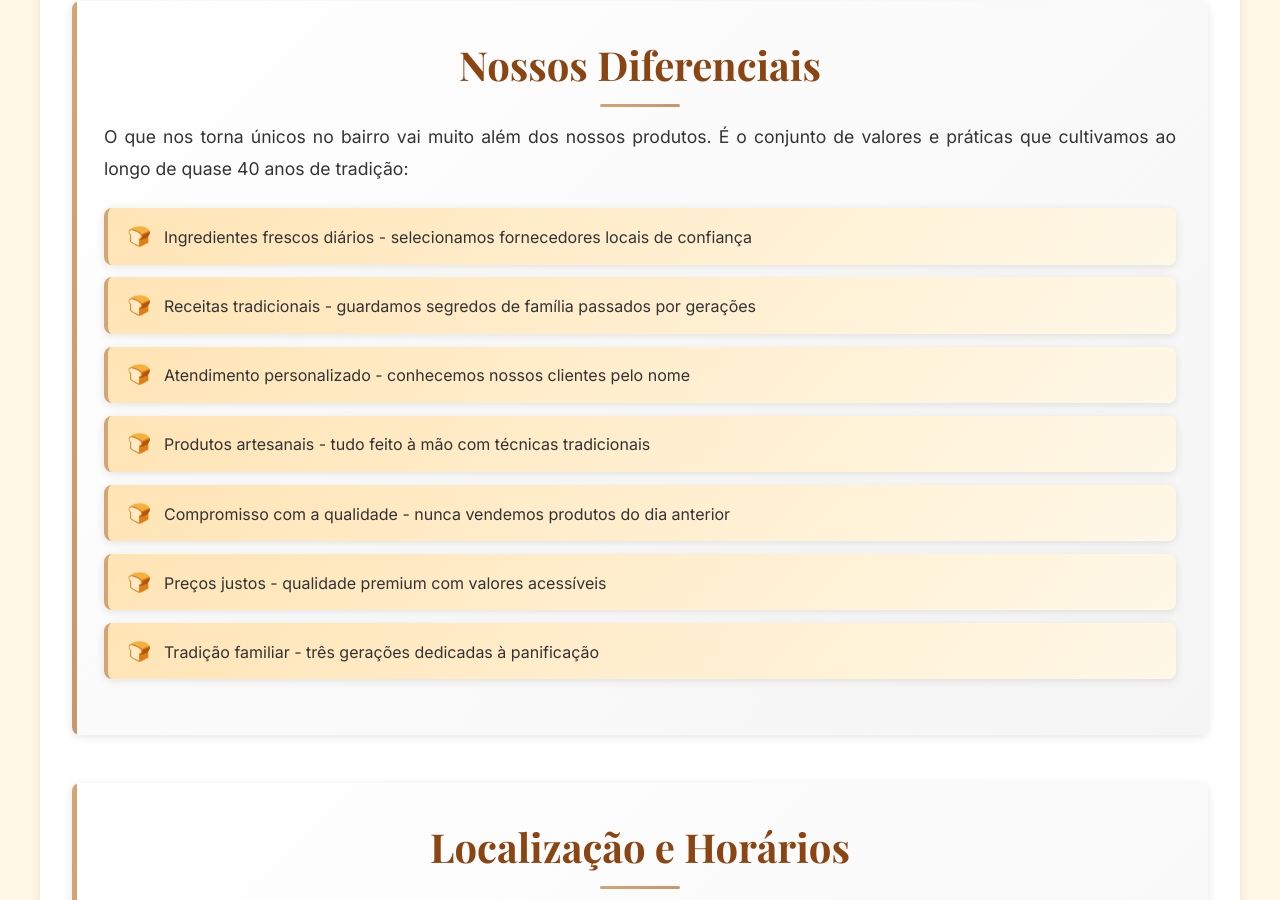
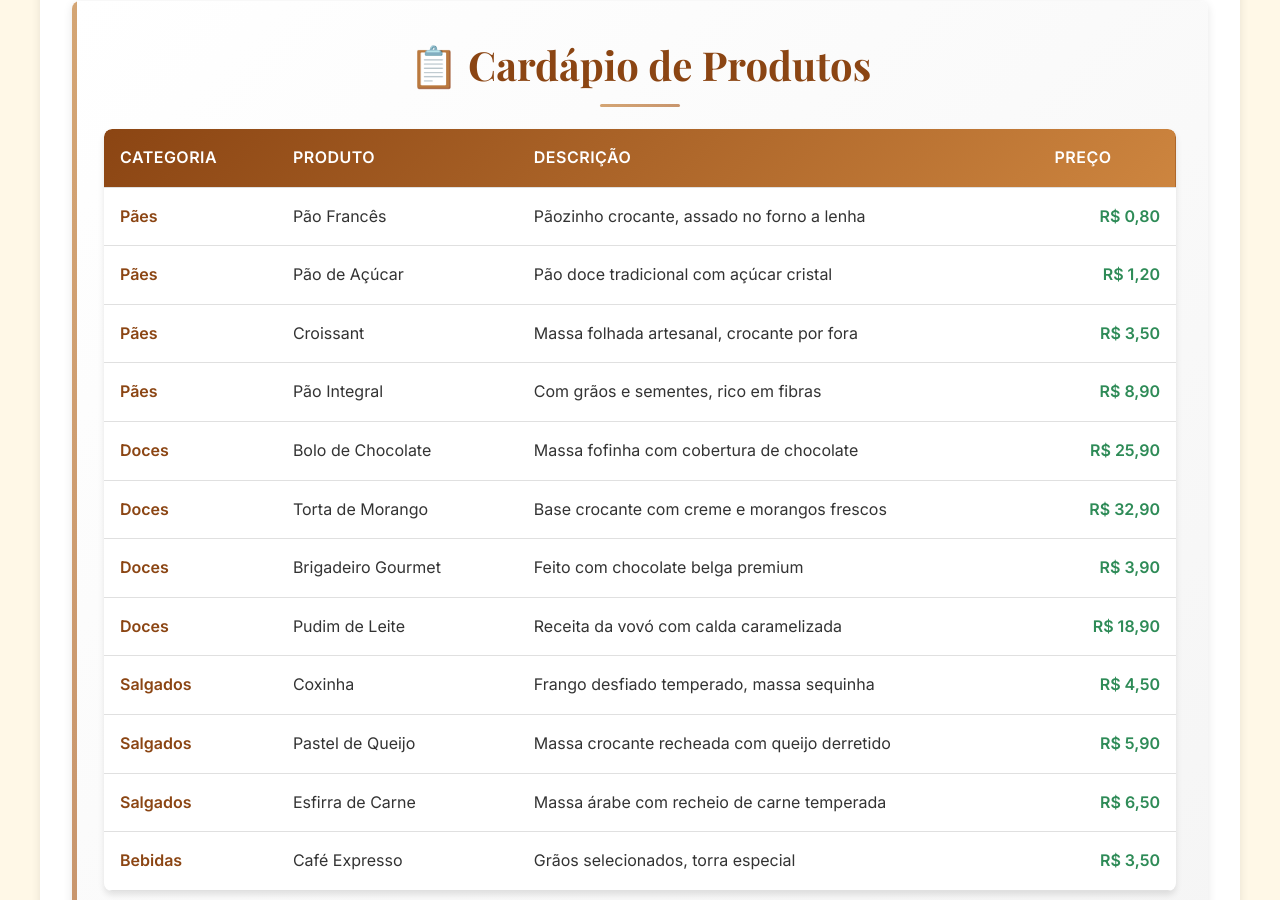
Before and after one commit to HugoHendrix/pratica1_hugo-programacao-web-noturno, a plain HTML site: page index.html in a window 1280 px wide. Shown: the part 1828-2728 px from the top of the page. Drawn offline with nearby package versions, Linux system fonts and the light colour scheme.

Commit message:
Adicionado Tabela Projeto Padaria do Bairro

```diff
--- a/index.css
+++ b/index.css
@@ -75,9 +75,7 @@
     height: 100vh;
     z-index: -1;
     opacity: 0.1;
-        background-image:
-          url('https://images.unsplash.com/photo-1509440159596-0249088772ff?w=1200&h=800&fit=crop'),
-          url('https://images.unsplash.com/photo-1558618047-3c8c76ca7d13?w=1200&h=800&fit=crop');
+    background-image: url('https://images.unsplash.com/photo-1509440159596-0249088772ff?w=1200&h=800&fit=crop');
     background-size: cover;
     background-position: center;
     background-repeat: no-repeat;
@@ -303,6 +301,55 @@
     content: '⭐';
 }
 
+/* Estilos para tabelas */
+.table-container {
+    overflow-x: auto;
+    margin: 2rem 0;
+    box-shadow: 0 4px 6px rgba(0, 0, 0, 0.1);
+    border-radius: 8px;
+}
+
+table {
+    width: 100%;
+    border-collapse: collapse;
+    background-color: white;
+    border-radius: 8px;
+    overflow: hidden;
+}
+
+thead {
+    background: linear-gradient(135deg, #8B4513, #CD853F);
+    color: white;
+}
+
+th,
+td {
+    padding: 1rem;
+    text-align: left;
+    border-bottom: 1px solid #e0e0e0;
+}
+
+th {
+    font-weight: bold;
+    text-transform: uppercase;
+    letter-spacing: 0.5px;
+}
+
+tbody tr:hover {
+    background-color: #f9f7f4;
+}
+
+.categoria {
+    font-weight: bold;
+    color: #8B4513;
+}
+
+.preco {
+    font-weight: bold;
+    color: #2E8B57;
+    text-align: right;
+}
+
 /* RODAPÉ */
 footer {
     background: linear-gradient(135deg, var(--cor-chocolate) 0%, var(--cor-canela) 100%);
--- a/index.html
+++ b/index.html
@@ -11,7 +11,8 @@
   <meta name="viewport" content="width=device-width, initial-scale=1.0">
 
   <!-- Meta description para SEO - aparece nos resultados de busca -->
-    <meta name="description" content="Padaria do Bairro - Produtos frescos, receitas tradicionais e atendimento personalizado. Pães, bolos e salgados artesanais desde 1985.">
+  <meta name="description"
+    content="Padaria do Bairro - Produtos frescos, receitas tradicionais e atendimento personalizado. Pães, bolos e salgados artesanais desde 1985.">
 
   <!-- Palavras-chave para SEO -->
   <meta name="keywords" content="padaria, pão, bolo, salgados, produtos frescos, tradicional">
@@ -24,7 +25,6 @@
 
   <!-- Título da página que aparece na aba do navegador -->
   <title>Padaria do Bairro - Produtos Frescos e Tradicionais</title>
-
 
   <script src="./index.js" defer=""></script>
   <link rel="stylesheet" href="./index.css">
@@ -52,13 +52,18 @@
       <h2>Sobre Nós</h2>
 
       <!-- Parágrafo 1: História e fundação -->
-        <p>Fundada em 1985, a Padaria do Bairro nasceu do sonho de uma família apaixonada pela arte da panificação. Durante quase quatro décadas, temos servido nossa comunidade com produtos frescos, feitos diariamente com ingredientes selecionados e muito carinho.</p>
+      <p>Fundada em 1985, a Padaria do Bairro nasceu do sonho de uma família apaixonada pela arte da panificação.
+        Durante quase quatro décadas, temos servido nossa comunidade com produtos frescos, feitos diariamente com
+        ingredientes selecionados e muito carinho.</p>
 
       <!-- Parágrafo 2: Evolução da padaria -->
-        <p>Nossa história começou com uma pequena fornada de pães franceses que conquistou o coração dos vizinhos. Hoje, somos referência no bairro, mantendo as tradições familiares enquanto inovamos para atender os gostos modernos de nossos clientes.</p>
+      <p>Nossa história começou com uma pequena fornada de pães franceses que conquistou o coração dos vizinhos. Hoje,
+        somos referência no bairro, mantendo as tradições familiares enquanto inovamos para atender os gostos modernos
+        de nossos clientes.</p>
 
       <!-- Parágrafo 3: Filosofia da empresa -->
-        <p>Cada produto que sai do nosso forno carrega décadas de experiência e a dedicação de uma equipe que acredita que alimentar bem é uma forma de demonstrar cuidado e afeto pela comunidade.</p>
+      <p>Cada produto que sai do nosso forno carrega décadas de experiência e a dedicação de uma equipe que acredita que
+        alimentar bem é uma forma de demonstrar cuidado e afeto pela comunidade.</p>
     </section>
 
     <!-- SEÇÃO 2: PRODUTOS OFERECIDOS -->
@@ -67,7 +72,9 @@
       <h2>Nossos Produtos</h2>
 
       <!-- Parágrafo introdutório sobre os produtos -->
-        <p>Oferecemos uma variedade de produtos artesanais, desde os clássicos pães do dia a dia até especialidades que fazem a diferença em ocasiões especiais. Todos os nossos produtos são preparados diariamente, garantindo frescor e qualidade incomparáveis.</p>
+      <p>Oferecemos uma variedade de produtos artesanais, desde os clássicos pães do dia a dia até especialidades que
+        fazem a diferença em ocasiões especiais. Todos os nossos produtos são preparados diariamente, garantindo frescor
+        e qualidade incomparáveis.</p>
 
       <!-- Subtítulo de nível 3 para subseção -->
       <h3>Produtos em Destaque</h3>
@@ -85,8 +92,104 @@
       </ul>
 
       <!-- Parágrafo sobre serviços adicionais -->
-        <p>Além dos produtos tradicionais, também oferecemos encomendas especiais para festas, eventos corporativos e celebrações familiares. Consulte-nos sobre bolos personalizados e salgados para eventos.</p>
+      <p>Além dos produtos tradicionais, também oferecemos encomendas especiais para festas, eventos corporativos e
+        celebrações familiares. Consulte-nos sobre bolos personalizados e salgados para eventos.</p>
     </section>
+
+
+    <!-- Adaptação do cardápio em tabela responsiva -->
+    <section id="cardapio">
+      <div class="container">
+        <h2>📋 Cardápio de Produtos</h2>
+        <div class="table-container">
+          <table>
+            <thead>
+              <tr>
+                <th>Categoria</th>
+                <th>Produto</th>
+                <th>Descrição</th>
+                <th>Preço</th>
+              </tr>
+            </thead>
+            <tbody>
+              <tr>
+                <td class="categoria">Pães</td>
+                <td>Pão Francês</td>
+                <td>Pãozinho crocante, assado no forno a lenha</td>
+                <td class="preco">R$ 0,80</td>
+              </tr>
+              <tr>
+                <td class="categoria">Pães</td>
+                <td>Pão de Açúcar</td>
+                <td>Pão doce tradicional com açúcar cristal</td>
+                <td class="preco">R$ 1,20</td>
+              </tr>
+              <tr>
+                <td class="categoria">Pães</td>
+                <td>Croissant</td>
+                <td>Massa folhada artesanal, crocante por fora</td>
+                <td class="preco">R$ 3,50</td>
+              </tr>
+              <tr>
+                <td class="categoria">Pães</td>
+                <td>Pão Integral</td>
+                <td>Com grãos e sementes, rico em fibras</td>
+                <td class="preco">R$ 8,90</td>
+              </tr>
+              <tr>
+                <td class="categoria">Doces</td>
+                <td>Bolo de Chocolate</td>
+                <td>Massa fofinha com cobertura de chocolate</td>
+                <td class="preco">R$ 25,90</td>
+              </tr>
+              <tr>
+                <td class="categoria">Doces</td>
+                <td>Torta de Morango</td>
+                <td>Base crocante com creme e morangos frescos</td>
+                <td class="preco">R$ 32,90</td>
+              </tr>
+              <tr>
+                <td class="categoria">Doces</td>
+                <td>Brigadeiro Gourmet</td>
+                <td>Feito com chocolate belga premium</td>
+                <td class="preco">R$ 3,90</td>
+              </tr>
+              <tr>
+                <td class="categoria">Doces</td>
+                <td>Pudim de Leite</td>
+                <td>Receita da vovó com calda caramelizada</td>
+                <td class="preco">R$ 18,90</td>
+              </tr>
+              <tr>
+                <td class="categoria">Salgados</td>
+                <td>Coxinha</td>
+                <td>Frango desfiado temperado, massa sequinha</td>
+                <td class="preco">R$ 4,50</td>
+              </tr>
+              <tr>
+                <td class="categoria">Salgados</td>
+                <td>Pastel de Queijo</td>
+                <td>Massa crocante recheada com queijo derretido</td>
+                <td class="preco">R$ 5,90</td>
+              </tr>
+              <tr>
+                <td class="categoria">Salgados</td>
+                <td>Esfirra de Carne</td>
+                <td>Massa árabe com recheio de carne temperada</td>
+                <td class="preco">R$ 6,50</td>
+              </tr>
+              <tr>
+                <td class="categoria">Bebidas</td>
+                <td>Café Expresso</td>
+                <td>Grãos selecionados, torra especial</td>
+                <td class="preco">R$ 3,50</td>
+              </tr>
+            </tbody>
+          </table>
+        </div>
+      </div>
+    </section>
+
 
     <!-- SEÇÃO 3: DIFERENCIAIS DA PADARIA -->
     <section>
@@ -94,7 +197,8 @@
       <h2>Nossos Diferenciais</h2>
 
       <!-- Parágrafo introdutório sobre os diferenciais -->
-        <p>O que nos torna únicos no bairro vai muito além dos nossos produtos. É o conjunto de valores e práticas que cultivamos ao longo de quase 40 anos de tradição:</p>
+      <p>O que nos torna únicos no bairro vai muito além dos nossos produtos. É o conjunto de valores e práticas que
+        cultivamos ao longo de quase 40 anos de tradição:</p>
 
       <!-- Lista não-ordenada (UL) com diferenciais da padaria -->
       <ul>
@@ -114,7 +218,8 @@
       <h2>Localização e Horários</h2>
 
       <!-- Parágrafo com informações sobre localização -->
-        <p>Estamos localizados no coração do bairro, na Rua das Flores, 123. Nossa localização privilegiada permite fácil acesso tanto a pé quanto de carro, com estacionamento disponível na frente da loja.</p>
+      <p>Estamos localizados no coração do bairro, na Rua das Flores, 123. Nossa localização privilegiada permite fácil
+        acesso tanto a pé quanto de carro, com estacionamento disponível na frente da loja.</p>
 
       <!-- Subtítulo de nível 3 para subseção de horários -->
       <h3>Horários de Funcionamento</h3>
@@ -131,13 +236,15 @@
       </ol>
 
       <!-- Parágrafo com informações sobre horários de pico -->
-        <p>Durante os horários de pico (7h às 9h e 17h às 19h), recomendamos paciência, pois priorizamos a qualidade do atendimento. Para encomendas especiais, sugerimos fazer o pedido com antecedência mínima de 24 horas.</p>
+      <p>Durante os horários de pico (7h às 9h e 17h às 19h), recomendamos paciência, pois priorizamos a qualidade do
+        atendimento. Para encomendas especiais, sugerimos fazer o pedido com antecedência mínima de 24 horas.</p>
 
       <!-- Subtítulo de nível 3 para subseção de como chegar -->
       <h3>Como Chegar</h3>
 
       <!-- Parágrafo com instruções de como chegar -->
-        <p>Localizada na Rua das Flores, 123, próximo à praça central do bairro. Ponto de referência: em frente ao banco e ao lado da farmácia. Transporte público: linhas 15, 23 e 47 param a duas quadras da padaria.</p>
+      <p>Localizada na Rua das Flores, 123, próximo à praça central do bairro. Ponto de referência: em frente ao banco e
+        ao lado da farmácia. Transporte público: linhas 15, 23 e 47 param a duas quadras da padaria.</p>
     </section>
   </main>
   <!-- Fim do conteúdo principal -->
```
Lines whose indentation alone changed are shown as unchanged.
